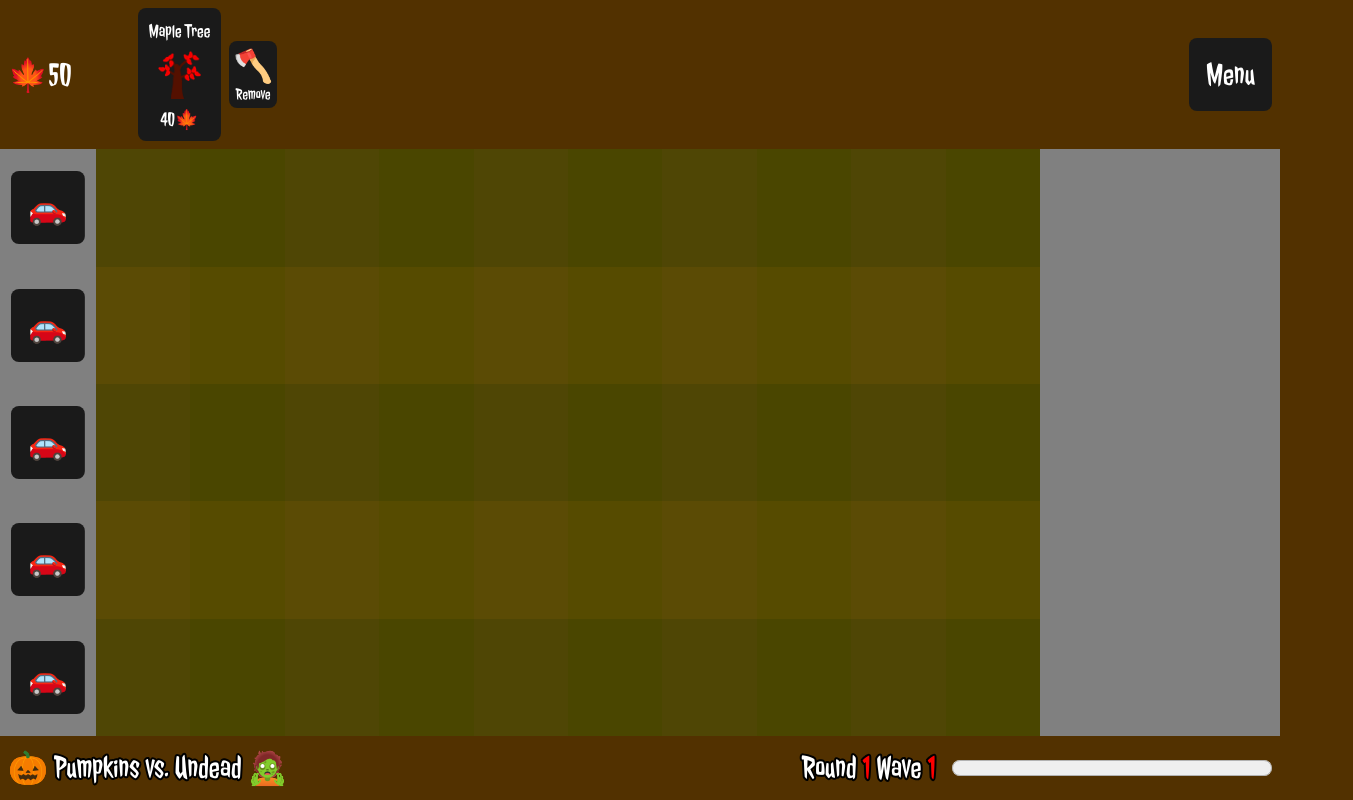
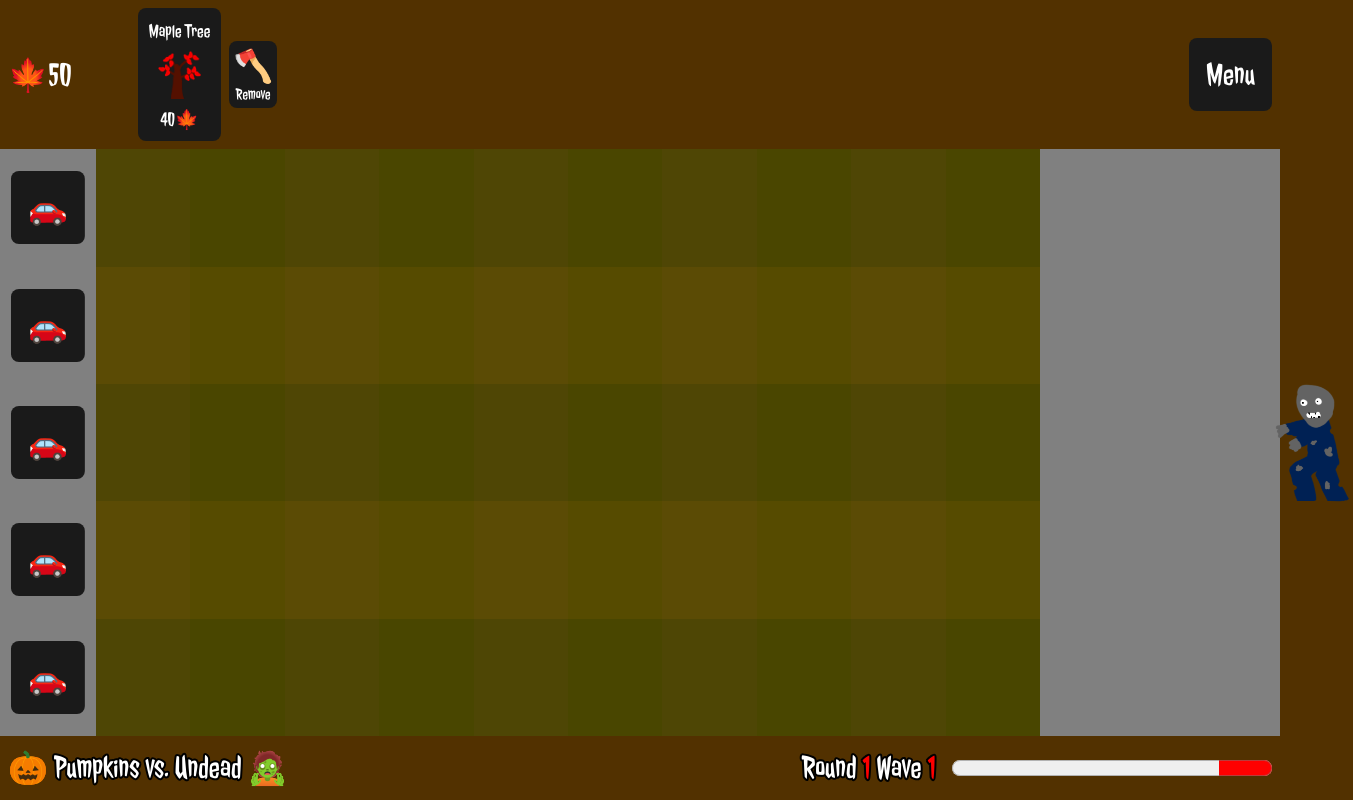
Before and after one commit to Axwabo/pumpkins-vs-undead, a Vue app: page / in a window 1280 px wide. Both pictures are taken after a click on the button "Play". Shown: the whole page, 1353 px wide, since content can reach past the window. Built offline with nearby package versions, Linux system fonts and the light colour scheme.

Commit message:
begin undead spawner

```diff
--- a/src/components/Lane.vue
+++ b/src/components/Lane.vue
@@ -1,6 +1,7 @@
 <script setup lang="ts">
 import PumpkinSlot from "./PumpkinSlot.vue";
 import useGameStore from "../stores/gameStore.ts";
+import UndeadSpawner from "./UndeadSpawner.vue";
 
 const { lanes } = useGameStore();
 
@@ -14,11 +15,13 @@ const { index } = defineProps<{ index: number; }>();
         </div>
         <PumpkinSlot v-for="(pumpkin, slotIndex) in lanes[index]" :key="pumpkin?.type ?? slotIndex" :index :slotIndex :pumpkin />
         <div class="sidewalk"></div>
+        <UndeadSpawner :index />
     </div>
 </template>
 
 <style scoped>
 .lane {
+    position: relative;
     display: grid;
     grid-template-columns: 6rem repeat(10, 1fr) 15rem;
 }
--- /dev/null
+++ b/src/components/UndeadDisplay.vue
@@ -0,0 +1,52 @@
+<script setup lang="ts">
+import type Undead from "../types/undead/undead.ts";
+import { computed } from "vue";
+import useAnimationFrame from "../composables/useAnimationFrame.ts";
+import HealthBar from "./HealthBar.vue";
+
+const { undead } = defineProps<{ undead: Undead; }>();
+
+const x = computed(() => `${undead.x.value}px`);
+
+useAnimationFrame(seconds => undead.update(seconds));
+</script>
+
+<template>
+    <div class="undead">
+        <div class="anchor">
+            <HealthBar :entity="undead" />
+        </div>
+        <div :class="[ 'undead-entity', undead.type ]"></div>
+    </div>
+</template>
+
+<style scoped>
+.undead {
+    position: absolute;
+    height: 100%;
+    width: 5rem;
+    left: v-bind(x);
+}
+
+.undead-entity {
+    background-repeat: no-repeat;
+    background-size: contain;
+    background-position: center;
+    width: 100%;
+    height: 100%;
+    animation: wobble 2s infinite;
+}
+
+.anchor {
+    position: relative;
+}
+
+@keyframes wobble {
+    from, to {
+        rotate: -3deg;
+    }
+    50% {
+        rotate: 3deg;
+    }
+}
+</style>
--- /dev/null
+++ b/src/components/UndeadSpawner.vue
@@ -0,0 +1,46 @@
+<script setup lang="ts">
+import useGameStore from "../stores/gameStore.ts";
+import { storeToRefs } from "pinia";
+import useAnimationFrame from "../composables/useAnimationFrame.ts";
+import { computed, shallowReactive } from "vue";
+import rounds from "../types/rounds/roundDefinitions.ts";
+import type { UndeadType } from "../types/undead/undeadType.ts";
+import createUndead from "../types/undead/undeadFactory.ts";
+import type Undead from "../types/undead/undead.ts";
+import UndeadDisplay from "./UndeadDisplay.vue";
+
+const { index } = defineProps<{ index: number; }>();
+
+const { undead } = useGameStore();
+
+const { round, wave, zombiesThisRound, zombiesThisWave } = storeToRefs(useGameStore());
+
+const currentWave = computed(() => rounds[round.value]![wave.value]!);
+
+let cooldown = randomize();
+
+const thisLane = shallowReactive<Undead[]>([]);
+
+useAnimationFrame(seconds => {
+    if (zombiesThisWave.value >= currentWave.value.length || (cooldown -= seconds) > 0)
+        return;
+    zombiesThisRound.value++;
+    const type = currentWave.value[zombiesThisWave.value++]! as UndeadType;
+    const entity = createUndead(type, index);
+    undead.push(entity);
+    thisLane.push(entity);
+    cooldown = randomize();
+});
+
+function randomize() {
+    return Math.random() * 3 + 2;
+}
+</script>
+
+<template>
+    <UndeadDisplay v-for="undead in thisLane" :key="undead.id" :undead />
+</template>
+
+<style scoped>
+
+</style>
--- a/src/main.ts
+++ b/src/main.ts
@@ -1,5 +1,6 @@
 import { createApp } from "vue"
 import "./style.css";
+import "./undead.css";
 import "./pumpkins.css";
 import App from "./App.vue";
 import { createPinia } from "pinia";
--- a/src/stores/gameStore.ts
+++ b/src/stores/gameStore.ts
@@ -8,6 +8,7 @@ interface State {
     leaves: number;
     round: number;
     wave: number;
+    zombiesThisWave: number;
     zombiesThisRound: number;
     unlockedCards: PumpkinType[];
     lanes: Lane[];
@@ -20,6 +21,7 @@ const store = defineStore("game", {
         leaves: 50,
         round: 0,
         wave: 0,
+        zombiesThisWave: 0,
         zombiesThisRound: 0,
         unlockedCards: reactive([ "Maple Tree" ]),
         lanes: createLanes(),
@@ -35,6 +37,16 @@ const store = defineStore("game", {
                 return false;
             this.leaves -= amount;
             return true;
+        },
+        nextWave() {
+            this.zombiesThisWave = 0;
+            this.wave++;
+        },
+        nextRound() {
+            this.zombiesThisRound = 0;
+            this.zombiesThisWave = 0;
+            this.wave = 0;
+            this.round++;
         }
     }
 });
--- a/src/types/entity.ts
+++ b/src/types/entity.ts
@@ -4,6 +4,7 @@ import type Health from "./health.ts";
 export default abstract class Entity<T extends Entity<T>> {
     protected readonly laneIndex: number;
     abstract readonly health: Reactive<Health>;
+    readonly id: number = Math.random();
 
     constructor(laneIndex: number) {
         this.laneIndex = laneIndex;
--- a/src/types/undead/genericUndead.ts
+++ b/src/types/undead/genericUndead.ts
@@ -4,6 +4,6 @@ import type { UndeadType } from "./undeadType.ts";
 
 export default class GenericUndead extends Undead {
     readonly type: UndeadType = "generic";
-    readonly speed: number = 5;
+    readonly speed: number = 20;
     readonly health = Health.create(100);
 }
--- /dev/null
+++ b/src/undead.css
@@ -0,0 +1,3 @@
+.generic {
+    background-image: url("./assets/images/generic.webp");
+}
--- a/src/utils/css.ts
+++ b/src/utils/css.ts
@@ -1,5 +1,6 @@
 import type { PumpkinType } from "../types/pumpkins/pumpkinType.ts";
+import type { UndeadType } from "../types/undead/undeadType.ts";
 
-export function toClass(type?: PumpkinType) {
+export function toClass(type?: PumpkinType | UndeadType) {
     return type?.toLowerCase().replace(" ", "-") ?? "";
 }
```
Also changed, not shown: src/assets/images/generic.webp (added).
